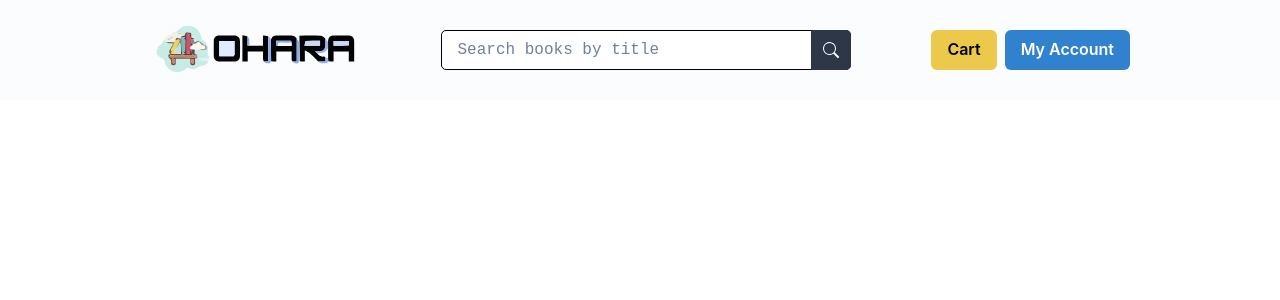
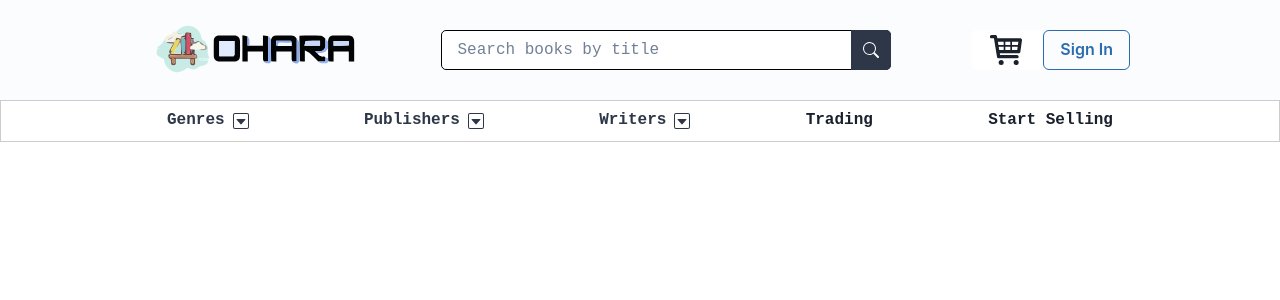
Before and after one commit to TalhaAnik56/Ohara, a React (Vite) app: page / in a window 1280 px wide. Shown: the top 300 px of the page. Built offline with nearby package versions, Linux system fonts and the light colour scheme.

Commit message:
perfected the navbar and  built the Filter section

```diff
--- a/package.json
+++ b/package.json
@@ -10,6 +10,7 @@
     "preview": "vite preview"
   },
   "dependencies": {
+    "@chakra-ui/icons": "^2.1.1",
     "@chakra-ui/react": "^2.8.2",
     "@emotion/react": "^11.11.1",
     "@emotion/styled": "^11.11.0",
--- a/src/App.tsx
+++ b/src/App.tsx
@@ -1,9 +1,11 @@
+import Filters from "./components/Filters/Filters";
 import Navbar from "./components/Navbar";
 
 const App = () => {
   return (
     <>
-      <Navbar></Navbar>
+      <Navbar />
+      <Filters />
     </>
   );
 };
--- /dev/null
+++ b/src/components/Cart.tsx
@@ -0,0 +1,12 @@
+import { Button, Icon } from "@chakra-ui/react";
+import { TiShoppingCart } from "react-icons/ti";
+
+const Cart = () => {
+  return (
+    <Button size={{ base: "sm", lg: "md" }} bg={"white"} _hover={{ bg: "white" }}>
+      <Icon as={TiShoppingCart} boxSize={{ base: "30px", lg: "40px" }}></Icon>
+    </Button>
+  );
+};
+
+export default Cart;
--- /dev/null
+++ b/src/components/Filters/Filters.tsx
@@ -0,0 +1,43 @@
+import { Box, Button, HStack } from "@chakra-ui/react";
+import Genres from "./Genres";
+import Publishers from "./Publishers";
+import Writers from "./Writers";
+
+const Filters = () => {
+  return (
+    <Box
+      display={{base:"none",lg:"block"}}
+      fontFamily={"monospace"}
+      paddingX="150px"
+      border={"1px solid #ccc"}
+    >
+      <HStack justifyContent="space-between">
+        <Genres />
+        <Publishers />
+        <Writers />
+        <Button
+          _hover={{
+            bg: "white",
+            borderBottom: "3px solid gray",
+            borderRadius: "0px",
+          }}
+          bg={"white"}
+        >
+          Trading
+        </Button>
+        <Button
+          _hover={{
+            bg: "white",
+            borderBottom: "3px solid gray",
+            borderRadius: "0px",
+          }}
+          bg={"white"}
+        >
+          Start Selling
+        </Button>
+      </HStack>
+    </Box>
+  );
+};
+
+export default Filters;
--- /dev/null
+++ b/src/components/Filters/Genres.tsx
@@ -0,0 +1,36 @@
+import { Button, Menu, MenuButton, MenuItem, MenuList } from "@chakra-ui/react";
+import { BsCaretDownSquare } from "react-icons/bs";
+
+const Genres = () => {
+  return (
+    <Menu>
+      <MenuButton
+        _active={{
+          bg: "white",
+          borderBottom: "3px solid gray",
+          borderRadius: "0px",
+        }}
+        _hover={{
+          bg: "white",
+          borderBottom: "3px solid gray",
+          borderRadius: "0px",
+        }}
+        color={"gray.700"}
+        bg={"white"}
+        as={Button}
+        rightIcon={<BsCaretDownSquare /> }
+      >
+        Genres
+      </MenuButton>
+      <MenuList>
+        <MenuItem key={1}>Drama</MenuItem>
+        <MenuItem key={2}>Horror</MenuItem>
+        <MenuItem key={3}>Adventure</MenuItem>
+        <MenuItem key={4}>Science Fiction</MenuItem>
+        <MenuItem key={5}>Others</MenuItem>
+      </MenuList>
+    </Menu>
+  );
+};
+
+export default Genres;
--- /dev/null
+++ b/src/components/Filters/Publishers.tsx
@@ -0,0 +1,36 @@
+import { Button, Menu, MenuButton, MenuItem, MenuList } from "@chakra-ui/react";
+import { BsCaretDownSquare } from "react-icons/bs";
+
+const Publishers = () => {
+  return (
+    <Menu>
+      <MenuButton
+        _active={{
+          bg: "white",
+          borderBottom: "3px solid gray",
+          borderRadius: "0px",
+        }}
+        _hover={{
+          bg: "white",
+          borderBottom: "3px solid gray",
+          borderRadius: "0px",
+        }}
+        color={"gray.700"}
+        bg={"white"}
+        as={Button}
+        rightIcon={<BsCaretDownSquare />}
+      >
+        Publishers
+      </MenuButton>
+      <MenuList>
+        <MenuItem key={1}>Prothoma</MenuItem>
+        <MenuItem key={2}>Onno Prokash</MenuItem>
+        <MenuItem key={3}>Prothom Alo</MenuItem>
+        <MenuItem key={4}>Deyal</MenuItem>
+        <MenuItem key={5}>Sheba Prokashoni</MenuItem>
+      </MenuList>
+    </Menu>
+  );
+};
+
+export default Publishers;
--- /dev/null
+++ b/src/components/Filters/Writers.tsx
@@ -0,0 +1,36 @@
+import { Button, Menu, MenuButton, MenuItem, MenuList } from "@chakra-ui/react";
+import { BsCaretDownSquare } from "react-icons/bs";
+
+const Writers = () => {
+  return (
+    <Menu>
+      <MenuButton
+        _active={{
+            bg: "white",
+            borderBottom: "3px solid gray",
+            borderRadius: "0px",
+          }}
+        _hover={{
+          bg: "white",
+          borderBottom: "3px solid gray",
+          borderRadius: "0px",
+        }}
+        color={"gray.700"}
+        bg={"white"}
+        as={Button}
+        rightIcon={<BsCaretDownSquare />}
+      >
+        Writers
+      </MenuButton>
+      <MenuList>
+        <MenuItem key={1}>Humayun Ahmed</MenuItem>
+        <MenuItem key={2}>Zafar Iqbal</MenuItem>
+        <MenuItem key={3}>Anisul Islam</MenuItem>
+        <MenuItem key={4}>Rafael Sabatini</MenuItem>
+        <MenuItem key={5}>Henry Haider Hagard</MenuItem>
+      </MenuList>
+    </Menu>
+  );
+};
+
+export default Writers;
--- a/src/components/Navbar.tsx
+++ b/src/components/Navbar.tsx
@@ -1,14 +1,19 @@
-import { Button, HStack, Image } from "@chakra-ui/react";
+import { Box, HStack, Image } from "@chakra-ui/react";
 import logo from "../assets/OharaCropped.svg";
+import Cart from "./Cart";
 import SearchInput from "./SearchInput";
+import SignIn from "./SignIn";
 
 const Navbar = () => {
   return (
-    <HStack
-      bg={"#fbfcfe"}
-      spacing={{ lg: "80px" }}
+    <Box
       paddingX={{ base: "20px", lg: "150px" }}
       paddingY={{ base: "5px", lg: "10px" }}
+      bg={"#fbfcfe"}
+    >
+      <HStack
+        justifyContent={{ base: "space-between", lg: "normal" }}
+        spacing={{ lg: "80px" }}
       >
         <Image
           src={logo}
@@ -16,12 +21,29 @@ const Navbar = () => {
           width={{ base: "150px", lg: "220px" }}
           objectFit={"cover"}
         />
+
+        {/* for laptop screen */}
+        <Box width={"100%"} display={{ base: "none", lg: "block" }}>
           <SearchInput />
-      <HStack>
-        <Button colorScheme="yellow">Cart</Button>
-        <Button colorScheme="blue">My Account</Button>
+        </Box>
+        {/* Done  */}
+
+        <HStack spacing={"0px"}>
+          <Cart />
+          <SignIn />
         </HStack>
       </HStack>
+
+      {/* for mobile screen */}
+      <Box
+        paddingTop={"10px"}
+        width={"100%"}
+        display={{ base: "block", lg: "none" }}
+      >
+        <SearchInput />
+      </Box>
+      {/* Done  */}
+    </Box>
   );
 };
 
--- /dev/null
+++ b/src/components/SignIn.tsx
@@ -0,0 +1,15 @@
+import { Button } from "@chakra-ui/react";
+
+const SignIn = () => {
+  return (
+    <Button
+      size={{ base: "sm", lg: "md" }}
+      variant={"outline"}
+      colorScheme="blue"
+    >
+      Sign In
+    </Button>
+  );
+};
+
+export default SignIn;
```
Also changed, not shown: src/components/BodyContentContainer.tsx (+8 -1 lines), src/components/Check.tsx (added), src/components/check.txt (added), 1 other file (tests, documents, lock files or other folders). Lines whose indentation alone changed are shown as unchanged.
